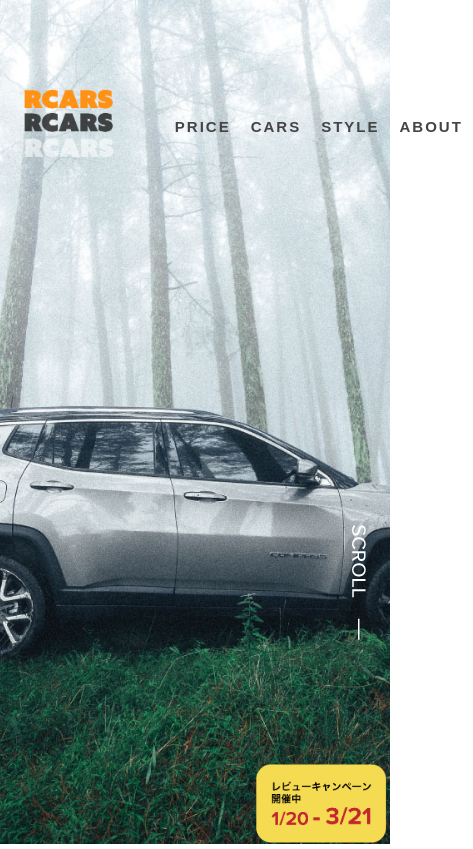
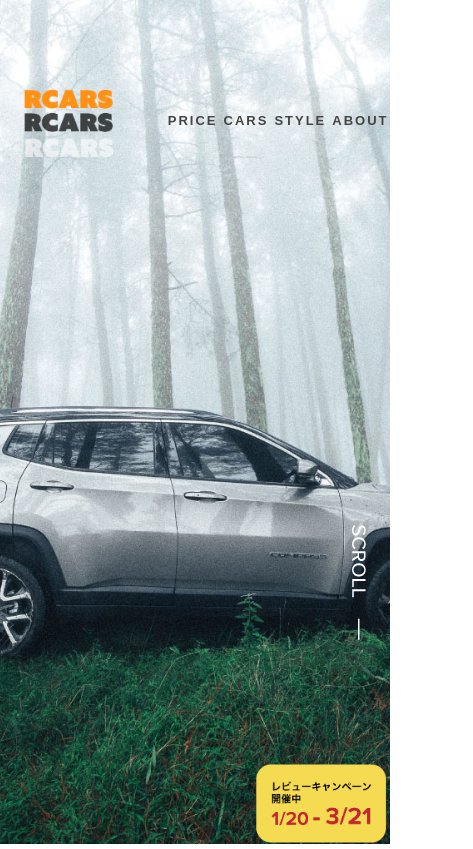
Before and after one commit to kzhub/rcars, a plain HTML site: page index.html in a window 390 px wide. Shown: the top 849 px of the page, 473 px wide, since content can reach past the window. Drawn offline with nearby package versions, Linux system fonts and the light colour scheme; a web font is replaced by a local one.

Commit message:
Update style.css

```diff
--- a/style.css
+++ b/style.css
@@ -156,4 +156,10 @@ a:hover{
   .parallax-bg {
     background-attachment: scroll;
   }
+  li{
+    padding: 3px;
+  }
+  a{
+    font-size: 13px;
+  }
 }
```
